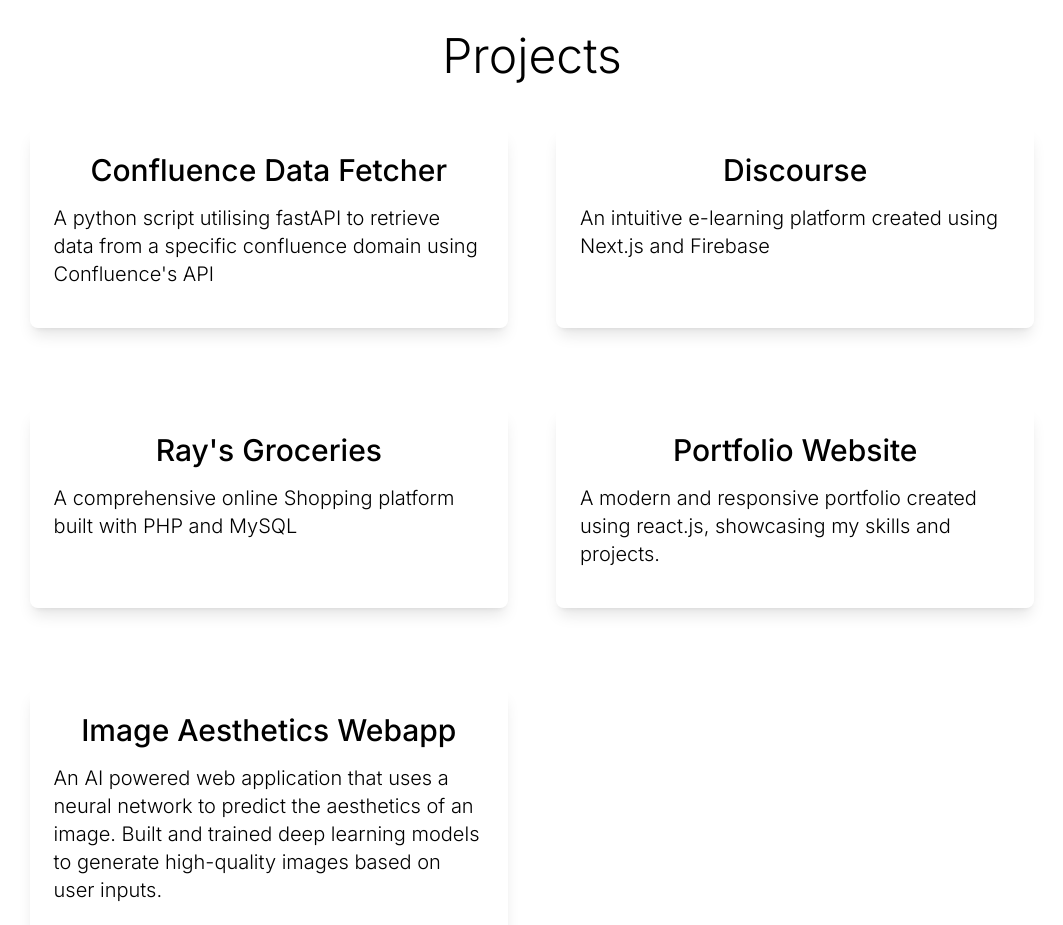
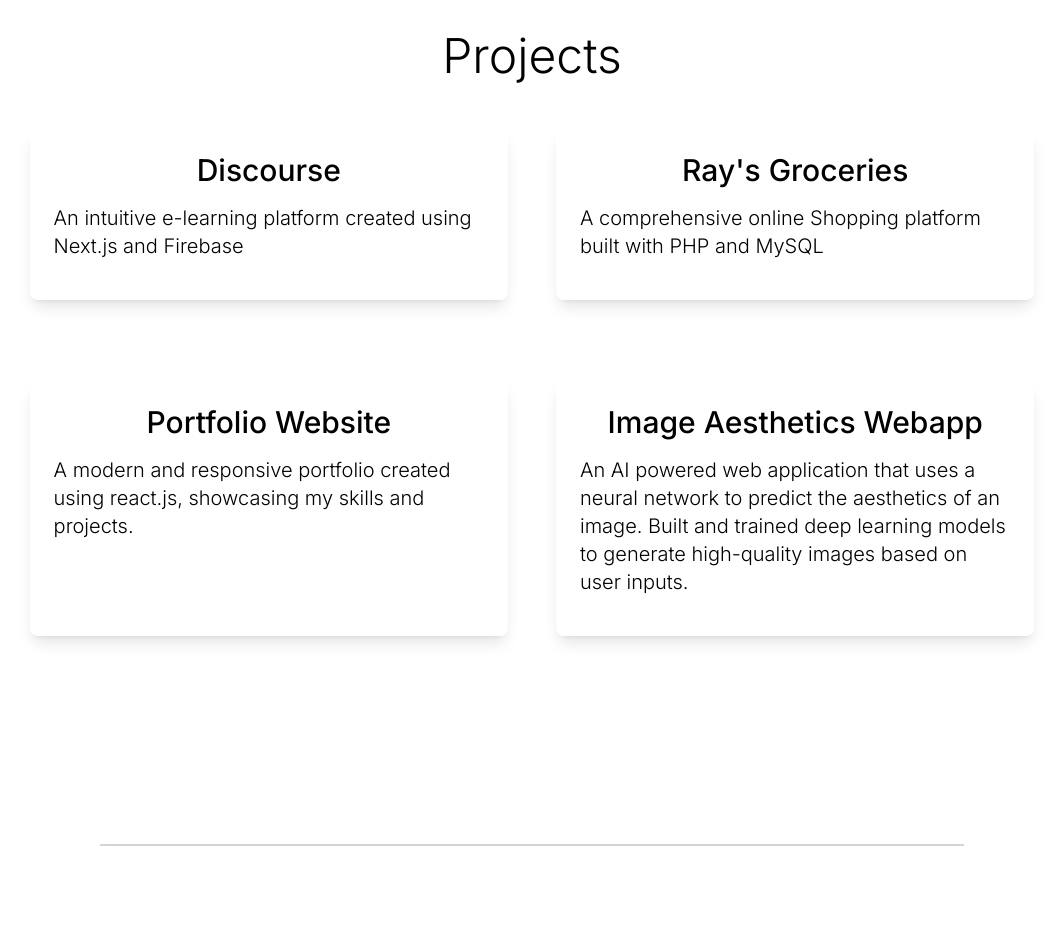
Before and after one commit to Devstutya/portfolio, a Next.js app: page / in a window 1280 px wide. Shown: the part 1860-2785 px from the top of the page, without its empty margins (108-1171 px from the left). Built offline with nearby package versions, Linux system fonts and the light colour scheme.

Commit message:
updated projects

```diff
--- a/src/app/projects.js
+++ b/src/app/projects.js
@@ -28,18 +28,6 @@
     <div id="projects" className="projects-container">
       <h2 className="text-5xl font-light mt-20 mb-12">Projects</h2>
       <div className="grid grid-cols-1 md:grid-cols-2 lg:grid-cols-2 gap-12">
-        <a
-          href="https://github.com/Devstutya/ConfDataFetcher"
-          target="_blank"
-          rel="noopener noreferrer"
-          className="project-card relative p-6 rounded-lg shadow-lg transition-transform duration-300 ease-in-out transform hover:scale-105 mb-8 max-w-lg mx-auto opacity-0"
-        >
-          <h3 className="text-3xl font-medium mb-4">Confluence Data Fetcher</h3>
-          <p className="text-xl text-left font-light mb-4">A python script utilising fastAPI to retrieve data from a specific confluence domain using Confluence&apos;s API</p>
-          <span className="click-to-view absolute bottom-2 left-2 right-2 text-sm font-medium text-gray-500 opacity-0 transition-opacity duration-300">
-            Click to view on GitHub
-          </span>
-        </a>
         <a
           href="https://github.com/OM200401/Discord-Mods"
           target="_blank"
```
